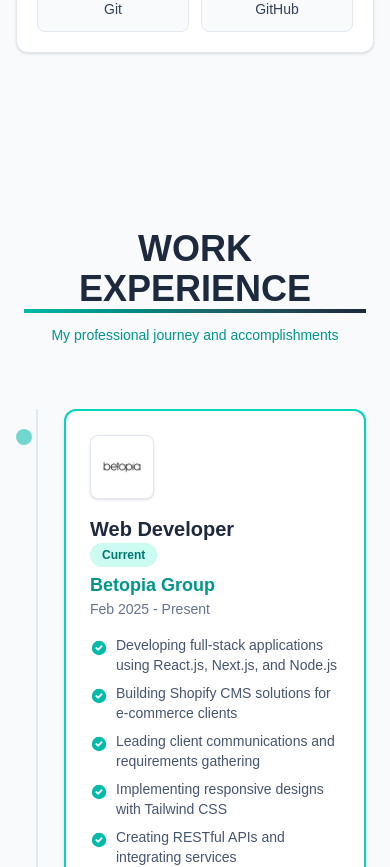
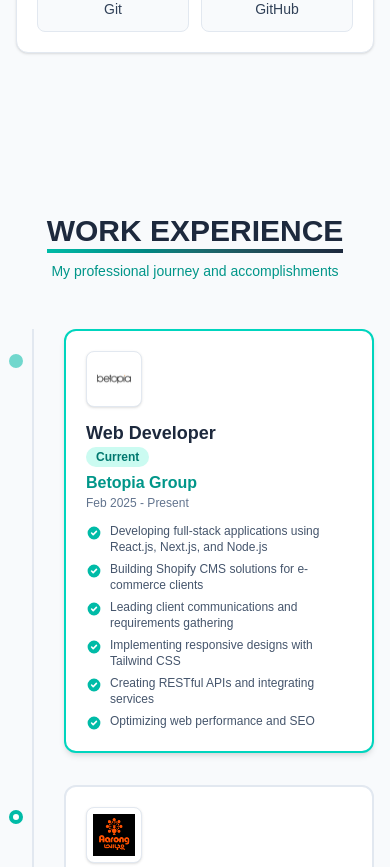
Before and after one commit to AkashAkter/akash-akter-portfolio, a Next.js app: page / in a window 390 px wide. Shown: the part 2220-3087 px from the top of the page. Built offline with nearby package versions, Linux system fonts and the light colour scheme; a web font is replaced by a local one.

Commit message:
updating

```diff
--- a/src/components/ExperienceSection.tsx
+++ b/src/components/ExperienceSection.tsx
@@ -2,7 +2,7 @@
 import React from "react";
 import { motion } from "framer-motion";
 import Image from "next/image";
-import { HiCheckCircle } from "react-icons/hi"; // Added for stylish list points
+import { HiCheckCircle } from "react-icons/hi";
 
 const ExperienceSection = () => {
   const experiences = [
@@ -52,22 +52,23 @@ const ExperienceSection = () => {
   ];
 
   return (
-    // Changed: Corrected spacing and updated background color
-    <section id="experience" className="bg-slate-50 py-24 md:py-32">
-      <div className="container max-w-4xl mx-auto px-6">
-        {/* Header with updated colors */}
+    <section
+      id="experience"
+      className="bg-slate-50 py-20 sm:py-24 md:py-32 px-4 sm:px-6"
+    >
+      <div className="max-w-4xl mx-auto">
+        {/* Header */}
         <motion.div
           initial={{ opacity: 0, y: 30 }}
           whileInView={{ opacity: 1, y: 0 }}
           transition={{ duration: 0.6 }}
           viewport={{ once: true, margin: "-50px" }}
-          className="text-center mb-16 md:mb-20"
+          className="text-center mb-12 md:mb-16 lg:mb-20"
         >
-          <h1 className="text-4xl md:text-5xl font-bold text-slate-800 mb-4">
+          <h1 className="text-3xl sm:text-4xl md:text-5xl font-bold text-slate-800 mb-3 sm:mb-4">
             <span className="relative inline-block">
               WORK EXPERIENCE
               <motion.span
-                // Changed: Gradient to match new palette
                 className="absolute -bottom-1 left-0 w-full h-1 bg-gradient-to-r from-teal-500 to-slate-800"
                 initial={{ scaleX: 0 }}
                 whileInView={{ scaleX: 1 }}
@@ -76,7 +77,7 @@ const ExperienceSection = () => {
               />
             </span>
           </h1>
-          <p className="text-teal-600 text-center text-sm md:text-base font-medium">
+          <p className="text-teal-600 text-sm sm:text-base font-medium">
             My professional journey and accomplishments
           </p>
         </motion.div>
@@ -84,9 +85,9 @@ const ExperienceSection = () => {
         {/* Experience Timeline */}
         <div className="relative">
           {/* Timeline line */}
-          <div className="absolute left-3 md:left-1/2 top-0 h-full w-0.5 bg-slate-200" />
+          <div className="absolute left-4 sm:left-5 md:left-1/2 top-0 h-full w-0.5 bg-slate-200" />
 
-          <div className="space-y-12">
+          <div className="space-y-8 sm:space-y-10 md:space-y-12">
             {experiences.map((exp, index) => (
               <motion.div
                 key={index}
@@ -94,15 +95,14 @@ const ExperienceSection = () => {
                 whileInView={{ opacity: 1, y: 0 }}
                 transition={{ duration: 0.5, delay: index * 0.15 }}
                 viewport={{ once: true, amount: 0.5 }}
-                className={`relative pl-10 md:pl-0`}
+                className={`relative pl-12 sm:pl-14 md:pl-0`}
               >
                 {/* Timeline Dot */}
                 <div
-                  className={`absolute left-0 md:left-1/2 top-4 w-6 h-6 flex items-center justify-center -translate-x-1/2`}
+                  className={`absolute left-0 md:left-1/2 top-5 w-6 h-6 flex items-center justify-center -translate-x-1/2`}
                 >
                   <div
-                    // Changed: Enhanced dot design for current job
-                    className={`h-4 w-4 rounded-full border-4 ${
+                    className={`h-3.5 w-3.5 sm:h-4 sm:w-4 rounded-full border-4 ${
                       exp.current
                         ? "border-teal-500 bg-teal-500 animate-pulse"
                         : "border-teal-500 bg-white"
@@ -112,22 +112,21 @@ const ExperienceSection = () => {
 
                 {/* Experience Card */}
                 <div
-                  className={`md:w-[calc(50%-2.5rem)] ${
+                  className={`md:w-[calc(50%-2rem)] ${
                     index % 2 === 0
-                      ? "md:ml-[calc(50%+2.5rem)]"
-                      : "md:ml-0 md:mr-[calc(50%+2.5rem)]"
+                      ? "md:ml-[calc(50%+2rem)]"
+                      : "md:ml-0 md:mr-[calc(50%+2rem)]"
                   }`}
                 >
                   <div
-                    // Changed: Card styles for new palette and enhanced hover
-                    className={`bg-white p-6 rounded-xl border-2 transition-all duration-300 hover:-translate-y-1 hover:shadow-lg ${
+                    className={`bg-white p-5 sm:p-6 rounded-xl border-2 transition-all duration-300 hover:-translate-y-1 hover:shadow-lg ${
                       exp.current
                         ? "border-teal-400 shadow-md"
                         : "border-slate-200"
                     }`}
                   >
-                    <div className="flex flex-col sm:flex-row items-start gap-4">
-                      <div className="w-16 h-16 min-w-[64px] rounded-lg bg-white p-2 border border-slate-200 shadow-sm">
+                    <div className="flex flex-col sm:flex-row items-start gap-3 sm:gap-4">
+                      <div className="w-14 h-14 sm:w-16 sm:h-16 min-w-[56px] sm:min-w-[64px] rounded-lg bg-white p-1.5 sm:p-2 border border-slate-200 shadow-sm">
                         <Image
                           src={exp.logo}
                           alt={`${exp.company} logo`}
@@ -138,32 +137,29 @@ const ExperienceSection = () => {
                       </div>
                       <div className="flex-1">
                         <div className="flex flex-col sm:flex-row sm:items-center justify-between gap-x-2 mb-1">
-                          <h2 className="text-xl font-bold text-slate-800">
+                          <h2 className="text-lg sm:text-xl font-bold text-slate-800">
                             {exp.role}
                           </h2>
                           {exp.current && (
-                            // Changed: "Current" badge colors
-                            <span className="px-3 py-1 bg-teal-100 text-teal-700 rounded-full text-xs font-semibold self-start sm:self-center">
+                            <span className="px-2.5 py-0.5 sm:px-3 sm:py-1 bg-teal-100 text-teal-700 rounded-full text-xs font-semibold self-start sm:self-center">
                               Current
                             </span>
                           )}
                         </div>
-                        <h3 className="text-lg text-teal-600 font-semibold">
+                        <h3 className="text-base sm:text-lg text-teal-600 font-semibold">
                           {exp.company}
                         </h3>
-                        {/* Changed: Text color for duration */}
-                        <p className="text-slate-500 mb-4 text-sm">
+                        <p className="text-slate-500 mb-3 sm:mb-4 text-xs sm:text-sm">
                           {exp.duration}
                         </p>
-                        <ul className="space-y-2 text-left">
+                        <ul className="space-y-1.5 sm:space-y-2 text-left">
                           {exp.points.map((point, i) => (
-                            // Changed: Replaced bullet points with icons
                             <li key={i} className="flex items-start gap-2">
                               <HiCheckCircle
-                                className="text-teal-500 mt-1 shrink-0"
-                                size={18}
+                                className="text-teal-500 mt-0.5 sm:mt-1 shrink-0"
+                                size={16}
                               />
-                              <span className="text-slate-600 text-sm md:text-base">
+                              <span className="text-slate-600 text-xs sm:text-sm md:text-base">
                                 {point}
                               </span>
                             </li>
```
